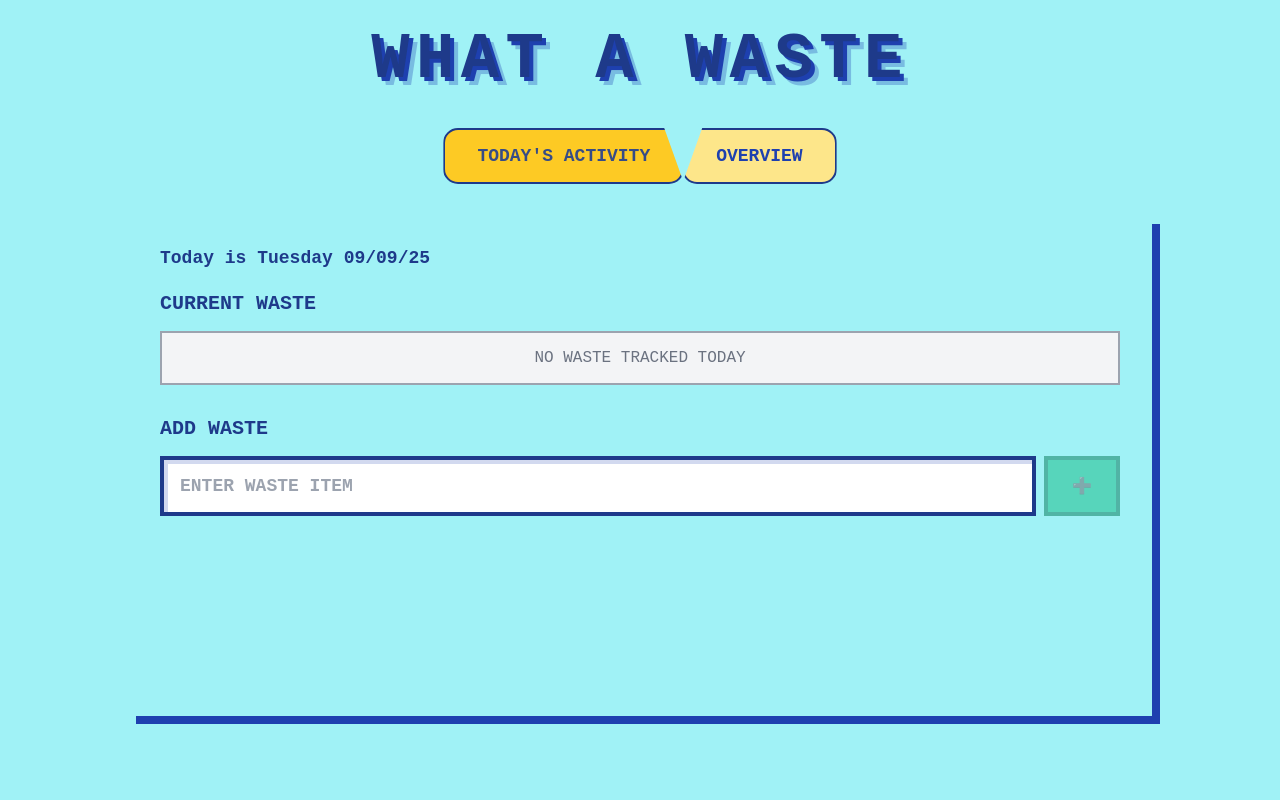
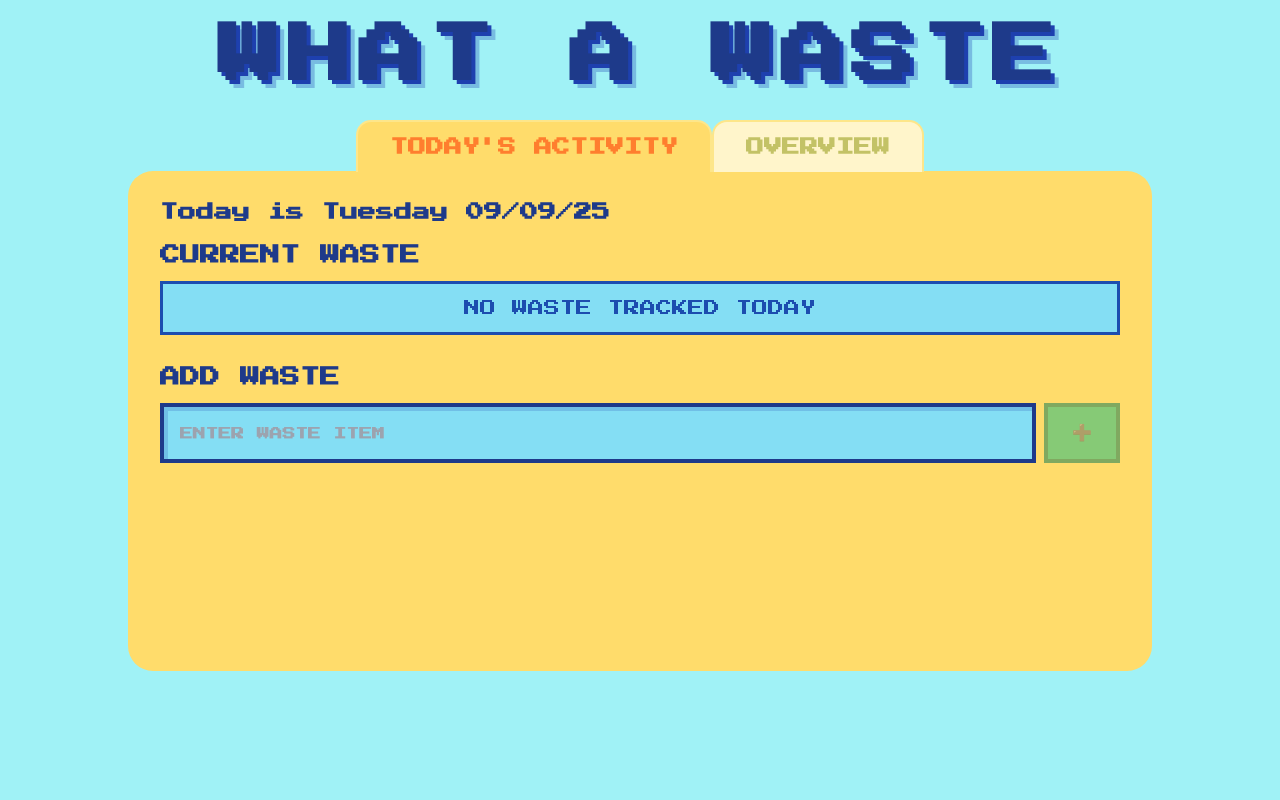
Before and after one commit to maxdelreal/wasted, a Flask app: page / in a window 1280 px wide. Run offline with Flask 3, Linux system fonts and the light colour scheme.

Commit message:
made it look more like the slides

```diff
--- a/wasted_app/static/css/main.css
+++ b/wasted_app/static/css/main.css
@@ -1,3 +1,7 @@
+/*google font*/
+@import url('https://fonts.googleapis.com/css2?family=Press+Start+2P&display=swap');
+
+
 /* Reset and base styles */
 * {
     margin: 0;
@@ -6,7 +10,7 @@
 }
 
 body {
-    font-family: 'Courier New', monospace;
+    font-family: 'Press Start 2P', monospace;
     background:#a0f2f6 0%;
     min-height: 100vh;
     padding: 24px;
@@ -36,7 +40,7 @@ body {
 .tabs {
     display: flex;
     justify-content: center;
-    margin-bottom: 24px;
+    margin-bottom: 0;
 }
 
 .tab-group {
@@ -47,27 +51,20 @@ body {
     padding: 16px 32px;
     font-size: 1.125rem;
     font-weight: bold;
-    font-family: 'Courier New', monospace;
-    border: 2px solid #1e3a8a;
-    background-color: #fde68a;
-    border-radius: 15px 15px 15px 15px;
-    color: #1e40af;
+    font-family: 'Press Start 2P', monospace;
+    border: 2px solid #fde68a;
+    background-color: rgb(255, 245, 203);
+    border-radius: 15px 15px 0px 0px;
+    color: #c3c266;
     cursor: pointer;
+    border-bottom:none;
     transition: all 0.3s ease;
 }
 
-.tab-button:first-child {
-    clip-path: polygon(0 0, calc(100% - 20px) 0, 100% 100%, 0 100%);
-}
-
-.tab-button:last-child {
-    clip-path: polygon(20px 0, 100% 0, 100% 100%, 0 100%);
-    margin-left: -2px;
-}
 
 .tab-button.active {
-    background-color: #fdca24;
-    color: #374c86;
+    background-color: #ffdc6b;
+    color: #ff7e2e;
     z-index: 10;
     position: relative;
 }
@@ -78,11 +75,12 @@ body {
 
 /* Main card styles */
 .main-card {
-    background: rgb(195, 172, 88)
-    border: 4px solid #1e3a8a;
+    background: #ffdc6b;
+    border: 0;
+    border-radius: 25px;
     padding: 32px;
-    box-shadow: 8px 8px 0px #1e40af;
     min-height: 500px;
+    margin-top: -33px;
 }
 
 .date-display {
@@ -122,8 +120,8 @@ body {
     display: flex;
     justify-content: space-between;
     align-items: center;
-    background-color: #f3f4f6;
-    border: 2px solid #9ca3af;
+    background-color: #84def4;
+    border: 2px solid #1e3a8a;
     padding: 16px;
 }
 
@@ -140,11 +138,11 @@ body {
 }
 
 .empty-state {
-    background-color: #f3f4f6;
-    border: 2px solid #9ca3af;
+    background-color: #84def4;
+    border: 3px solid #1c4daf;
     padding: 16px;
     text-align: center;
-    color: #6b7280;
+    color: #1c4daf;
 }
 
 /* Form styles */
@@ -156,12 +154,12 @@ body {
 
 .waste-input {
     flex: 1;
-    font-size: 1.125rem;
+    font-size: 0.8rem;
     padding: 16px;
     border: 4px solid #1e3a8a;
-    background: white;
+    background: #84def4;
     font-weight: bold;
-    font-family: 'Courier New', monospace;
+    font-family: 'Press Start 2P', monospace;
     box-shadow: inset 4px 4px 0px rgba(30, 64, 175, 0.2);
 }
 
```
